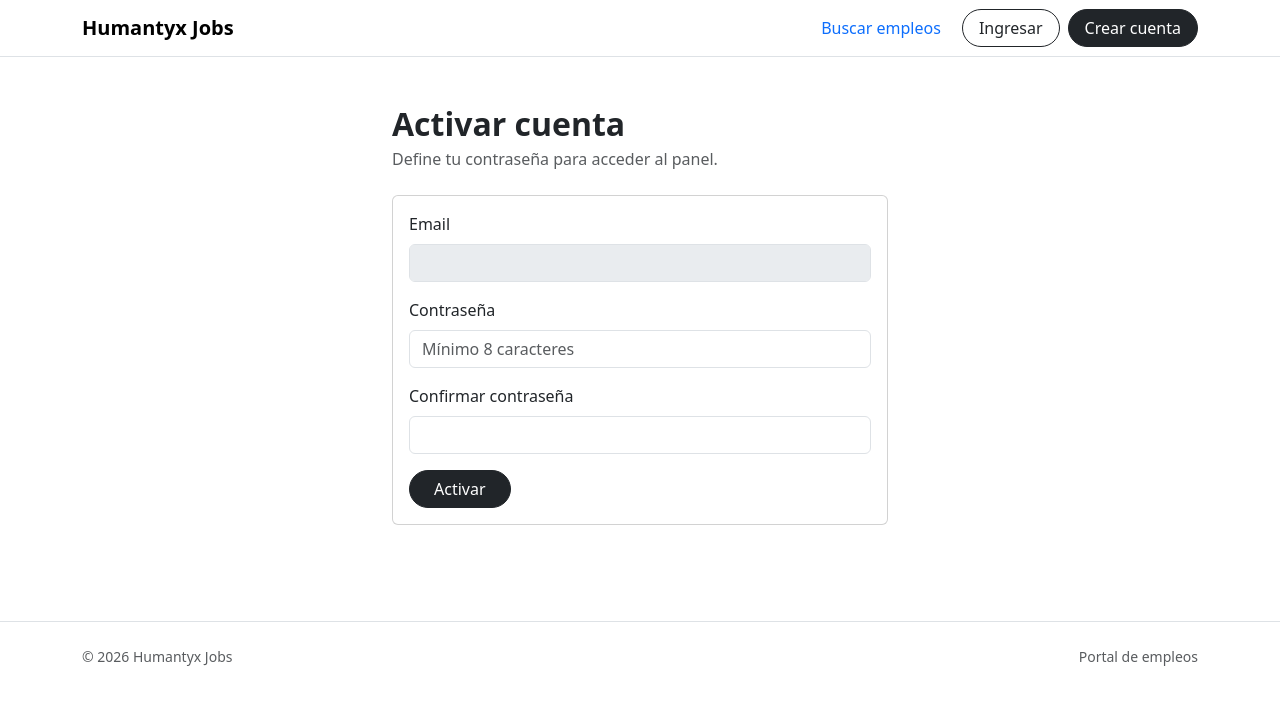
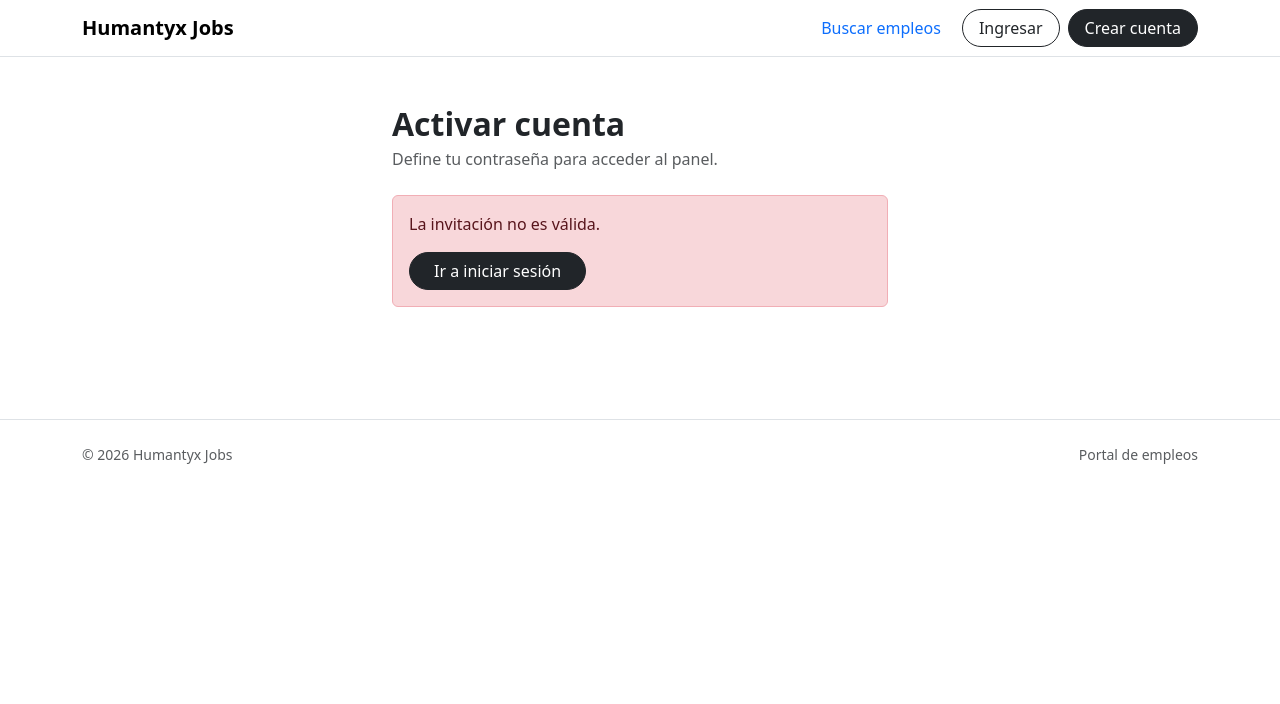
Before and after one commit to SuperInkaWeb/HUMANTYX-JOBS---FRONTEND, a React (Vite) app: page /set-password in a window 1280 px wide. Shown: the top 704 px of the page. Built offline with nearby package versions, Linux system fonts and the light colour scheme; no server answers.

Commit message:
modificando setpassword para bloquear invitacion de suaurio si es que este ya fue usado

```diff
--- a/src/pages/auth/SetPassword.jsx
+++ b/src/pages/auth/SetPassword.jsx
@@ -1,6 +1,6 @@
-import { useMemo, useState } from "react";
+import { useMemo, useState, useEffect } from "react";
 import { useLocation, useNavigate } from "react-router-dom";
-import { apiFetch } from "../../services/api";
+import { apiFetch, validateInvite } from "../../services/api";
 
 function useQuery() {
   const { search } = useLocation();
@@ -18,8 +18,33 @@ export default function SetPassword() {
   const [confirm, setConfirm] = useState("");
 
   const [loading, setLoading] = useState(false);
+  const [loadingInvite, setLoadingInvite] = useState(true);
+
+  const [inviteError, setInviteError] = useState(null);
   const [error, setError] = useState("");
   const [msg, setMsg] = useState("");
+
+  // 🔎 Validar invitación al abrir la página
+  useEffect(() => {
+    async function checkInvite() {
+      if (!token || !email) {
+        setInviteError("INVITE_INVALID");
+        setLoadingInvite(false);
+        return;
+      }
+
+      try {
+        await validateInvite(token, email);
+        setInviteError(null);
+      } catch (err) {
+        setInviteError(err.error || "INVITE_INVALID");
+      } finally {
+        setLoadingInvite(false);
+      }
+    }
+
+    checkInvite();
+  }, [token, email]);
 
   async function onSubmit(e) {
     e.preventDefault();
@@ -39,9 +64,10 @@ export default function SetPassword() {
       });
 
       setMsg("✅ Cuenta activada. Ya puedes iniciar sesión.");
-      setTimeout(() => nav("/login"), 900);
+      setTimeout(() => nav("/login"), 1000);
+
     } catch (e2) {
-      setError(e2.message);
+      setError(e2.message || "Error activando cuenta");
     } finally {
       setLoading(false);
     }
@@ -54,11 +80,37 @@ export default function SetPassword() {
         <div className="text-muted">Define tu contraseña para acceder al panel.</div>
       </div>
 
+      {/* ⏳ Validando invitación */}
+      {loadingInvite && (
+        <div className="alert alert-info">Validando invitación...</div>
+      )}
+
+      {/* ❌ Invitación inválida/usada/expirada */}
+      {!loadingInvite && inviteError && (
+        <div className="alert alert-danger">
+          {inviteError === "INVITE_USED" && "Esta invitación ya fue usada."}
+          {inviteError === "INVITE_EXPIRED" && "Esta invitación ha expirado."}
+          {inviteError === "INVITE_INVALID" && "La invitación no es válida."}
+
+          <div className="mt-3">
+            <button
+              className="btn btn-dark rounded-pill px-4"
+              onClick={() => nav("/login")}
+            >
+              Ir a iniciar sesión
+            </button>
+          </div>
+        </div>
+      )}
+
       {error && <div className="alert alert-danger">{error}</div>}
       {msg && <div className="alert alert-success">{msg}</div>}
 
+      {/* 📝 Formulario */}
+      {!inviteError && !loadingInvite && (
         <form onSubmit={onSubmit} className="card">
           <div className="card-body">
+
             <div className="mb-3">
               <label className="form-label">Email</label>
               <input className="form-control" value={email} disabled />
@@ -90,8 +142,10 @@ export default function SetPassword() {
             <button className="btn btn-dark rounded-pill px-4" disabled={loading}>
               {loading ? "Activando..." : "Activar"}
             </button>
+
           </div>
         </form>
+      )}
     </div>
   );
 }
--- a/src/services/api.js
+++ b/src/services/api.js
@@ -112,3 +112,17 @@ export async function downloadCv() {
 
   window.URL.revokeObjectURL(url);
 }
+
+export async function validateInvite(token, email) {
+  const res = await fetch(
+    `${API_URL}/auth/invites/validate?token=${token}&email=${encodeURIComponent(email)}`
+  );
+
+  const data = await res.json();
+
+  if (!res.ok) {
+    throw data;
+  }
+
+  return data;
+}
```
Lines whose indentation alone changed are shown as unchanged.
